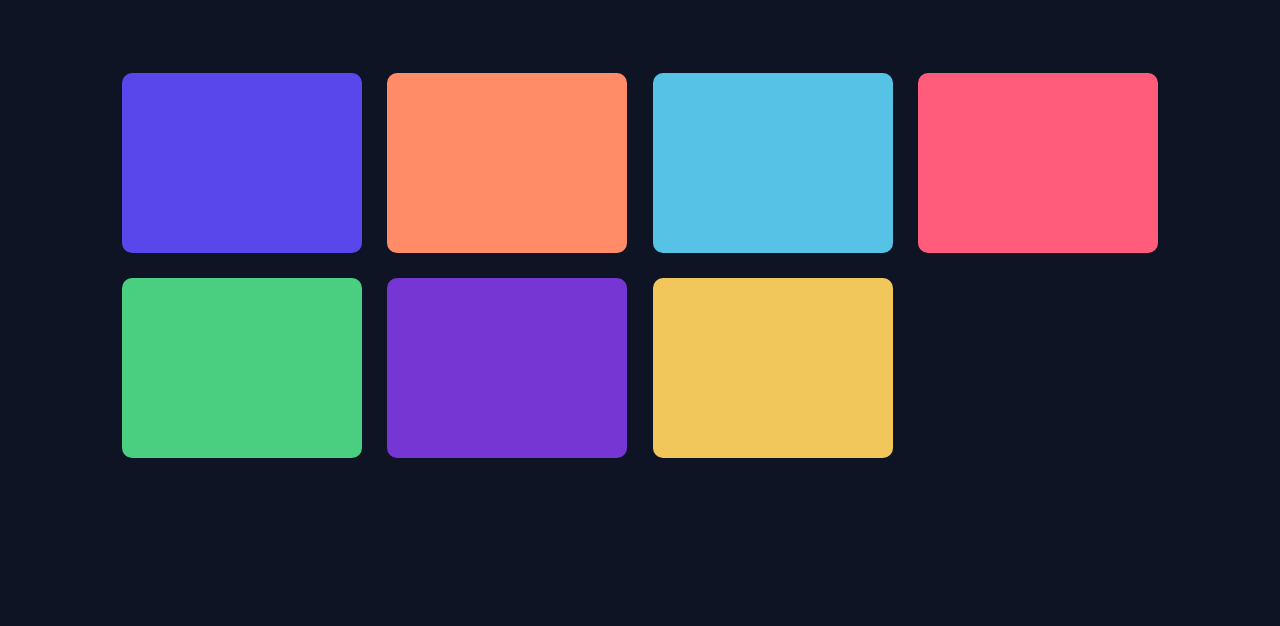
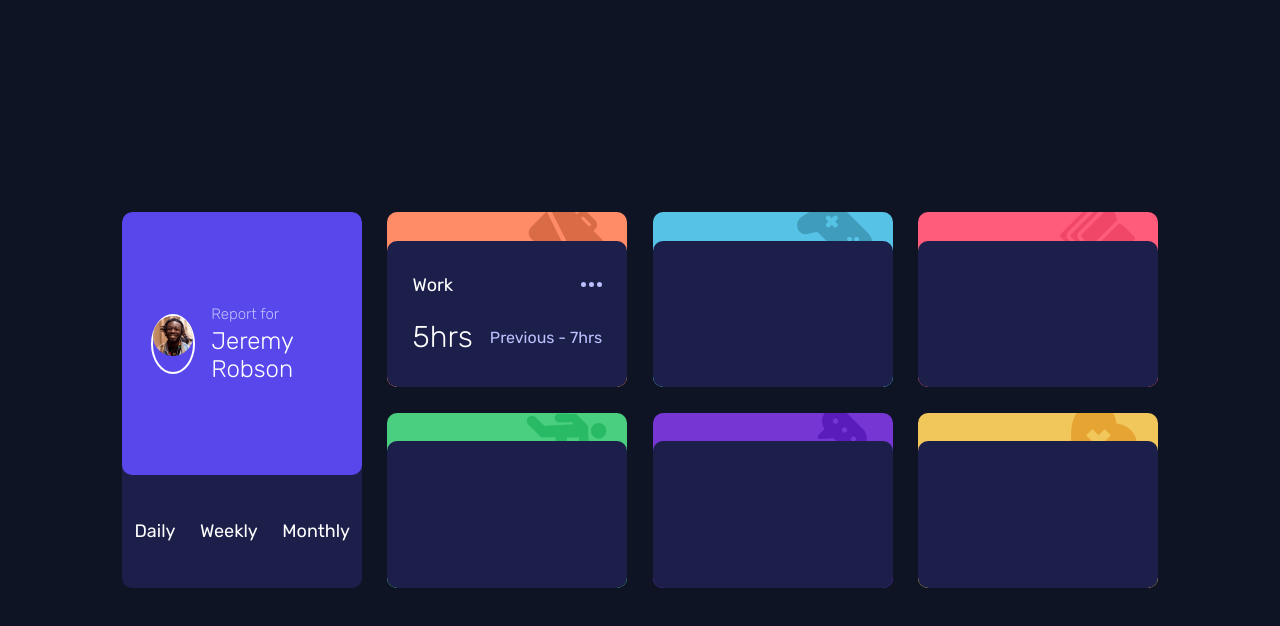
Before and after one commit to whiteknight-dev/Time-Tracking-Dashboard-FM, a plain HTML site: page index.html in a window 1280 px wide. Drawn offline with Linux system fonts and the light colour scheme.

Commit message:
Card Layout Setup

```diff
--- a/index.html
+++ b/index.html
@@ -26,18 +26,35 @@
       <article class="card card--profile">
         <div class="card__header">
           <div>
-            <img src="" alt="" />
+            <img src="./images/image-jeremy.png" alt="Jeremy Profile Picture" />
           </div>
-          <p></p>
-          <p></p>
+          <div class="card__intro">
+            <p>Report for</p>
+            <p>Jeremy Robson</p>
+          </div>
         </div>
         <div class="card__links">
-          <!-- <button></button>
-          <button></button>
-          <button></button> -->
+          <button>Daily</button>
+          <button>Weekly</button>
+          <button>Monthly</button>
         </div>
       </article>
       <article class="card card--work">
+        <img class="card__img" src="./images/icon-work.svg" alt="briefcase" />
+        <div class="card__layout">
+          <div class="card__title">
+            <p>Work</p>
+            <img src="./images/icon-ellipsis.svg" alt="" />
+          </div>
+          <div class="card__description">
+            <p>5hrs</p>
+            <p>Previous - 7hrs</p>
+          </div>
+        </div>
+      </article>
+      <article class="card card--play">
+        <img class="card__img" src="./images/icon-play.svg" alt="briefcase" />
+        <div class="card__layout">
           <div class="card__title">
             <p></p>
             <p></p>
@@ -46,8 +63,11 @@
             <p></p>
             <p></p>
           </div>
+        </div>
       </article>
-      <article class="card card--play">
+      <article class="card card--study">
+        <img class="card__img" src="./images/icon-study.svg" alt="briefcase" />
+        <div class="card__layout">
           <div class="card__title">
             <p></p>
             <p></p>
@@ -56,8 +76,15 @@
             <p></p>
             <p></p>
           </div>
+        </div>
       </article>
-      <article class="card card--study">
+      <article class="card card--exercise">
+        <img
+          class="card__img"
+          src="./images/icon-exercise.svg"
+          alt="briefcase"
+        />
+        <div class="card__layout">
           <div class="card__title">
             <p></p>
             <p></p>
@@ -66,8 +93,11 @@
             <p></p>
             <p></p>
           </div>
+        </div>
       </article>
-      <article class="card card--exercise">
+      <article class="card card--social">
+        <img class="card__img" src="./images/icon-social.svg" alt="briefcase" />
+        <div class="card__layout">
           <div class="card__title">
             <p></p>
             <p></p>
@@ -76,8 +106,15 @@
             <p></p>
             <p></p>
           </div>
+        </div>
       </article>
-      <article class="card card--social">
+      <article class="card card--selfcare">
+        <img
+          class="card__img"
+          src="./images/icon-self-care.svg"
+          alt="briefcase"
+        />
+        <div class="card__layout">
           <div class="card__title">
             <p></p>
             <p></p>
@@ -86,21 +123,12 @@
             <p></p>
             <p></p>
           </div>
-      </article>
-      <article class="card card--selfcare">
-        <div class="card__title">
-          <p></p>
-          <p></p>
-        </div>
-        <div class="card__description">
-          <p></p>
-          <p></p>
         </div>
       </article>
     </main>
-    <!-- Report for Jeremy Robson Daily Weekly Monthly Work 5hrs -->
+    <!--   -->
     <!-- daily -->
-    <!-- Previous - 7hrs -->
+    <!--  -->
     <!-- daily -->
     <!-- 32hrs -->
     <!-- weekly -->
--- a/style.css
+++ b/style.css
@@ -15,6 +15,7 @@
   --Navy-900: hsl(235, 46%, 20%);
   --Purple-500: hsl(235, 45%, 61%);
   --Navy-200: hsl(236, 100%, 87%);
+  --White: #fff;
 }
 
 * {
@@ -28,11 +29,12 @@ html {
 }
 
 body {
-  /* min-height: 100vh; */
+  min-height: 100vh;
   font-family: "Rubik", sans-serif;
   font-optical-sizing: auto;
   font-style: normal;
   font-size: 18px;
+  color: var(--White);
   background-color: var(--Navy-950);
   border: 1px solid var(--Navy-950);
 }
@@ -44,8 +46,6 @@ img {
 
 .grid {
   display: grid;
-  grid-template-columns: repeat(auto-fill, 1fr);
-  grid-auto-rows: 120px;
   gap: 1.4em;
   margin: 4em auto;
   width: 90%;
@@ -53,11 +53,99 @@ img {
 }
 
 .card {
+  position: relative;
+  height: 175px;
+  padding-top: 12%;
+  border-radius: 10px;
+  font-family: inherit;
+  overflow: hidden;
+}
+
+.card__img {
+  position: absolute;
+  top: -11px;
+  right: 20px;
+  z-index: 0;
+}
+
+.card--profile {
+  padding: 0;
+  height: 200px;
+  background-color: var(--Navy-900);
+}
+
+.card__header {
+  display: flex;
+  align-items: center;
+  height: 70%;
+  padding: 0 1.6em;
+  background-color: var(--Purple-600);
   border-radius: 10px;
 }
 
-.card--profile {
-  background-color: var(--Purple-600);
+.card__header > div:first-child {
+  width: 60px;
+  height: 60px;
+  margin-right: 1.6rem;
+  border: 2px solid var(--White);
+  border-radius: 50%;
+}
+
+.card__intro p:first-child {
+  margin-bottom: 0.4rem;
+  font-size: 1.5rem;
+  font-weight: 300;
+  color: var(--Navy-200);
+}
+
+.card__intro p:last-child {
+  font-size: 2.4rem;
+  font-weight: 300;
+}
+
+.card__links {
+  display: flex;
+  justify-content: space-around;
+  align-items: center;
+  height: 30%;
+}
+
+.card__links button {
+  font-size: 1.8rem;
+  font-family: inherit;
+  color: inherit;
+  border: none;
+  background-color: transparent;
+}
+
+.card__layout {
+  position: relative;
+  z-index: 1;
+  display: flex;
+  flex-direction: column;
+  justify-content: space-between;
+  width: 100%;
+  height: 100%;
+  padding: 1.8em 1.4em;
+  background-color: var(--Navy-900);
+  border-radius: 10px;
+}
+
+.card__title,
+.card__description {
+  display: flex;
+  justify-content: space-between;
+  align-items: center;
+}
+
+.card__description > p:first-child {
+  font-size: 3rem;
+  font-weight: 300;
+}
+
+.card__description > p:last-child {
+  font-size: 1.6rem;
+  color: var(--Navy-200);
 }
 
 .card--work {
@@ -76,6 +164,10 @@ img {
   background-color: var(--Green-400);
 }
 
+.card--exercise > .card__img {
+  top: 0px;
+}
+
 .card--social {
   background-color: var(--Purple-700);
 }
@@ -85,10 +177,20 @@ img {
 }
 
 @media (min-width: 769px) {
+  body {
+    display: flex;
+    align-items: center;
+  }
+
   .grid {
     place-content: center;
     grid-template-columns: repeat(auto-fill, 240px);
-    grid-auto-rows: 180px;
+    /* grid-auto-rows: 180px; */
     max-width: unset;
   }
+
+  .card--profile {
+    height: auto;
+    grid-row: 1 / 3;
+  }
 }
```
Lines whose indentation alone changed are shown as unchanged.
